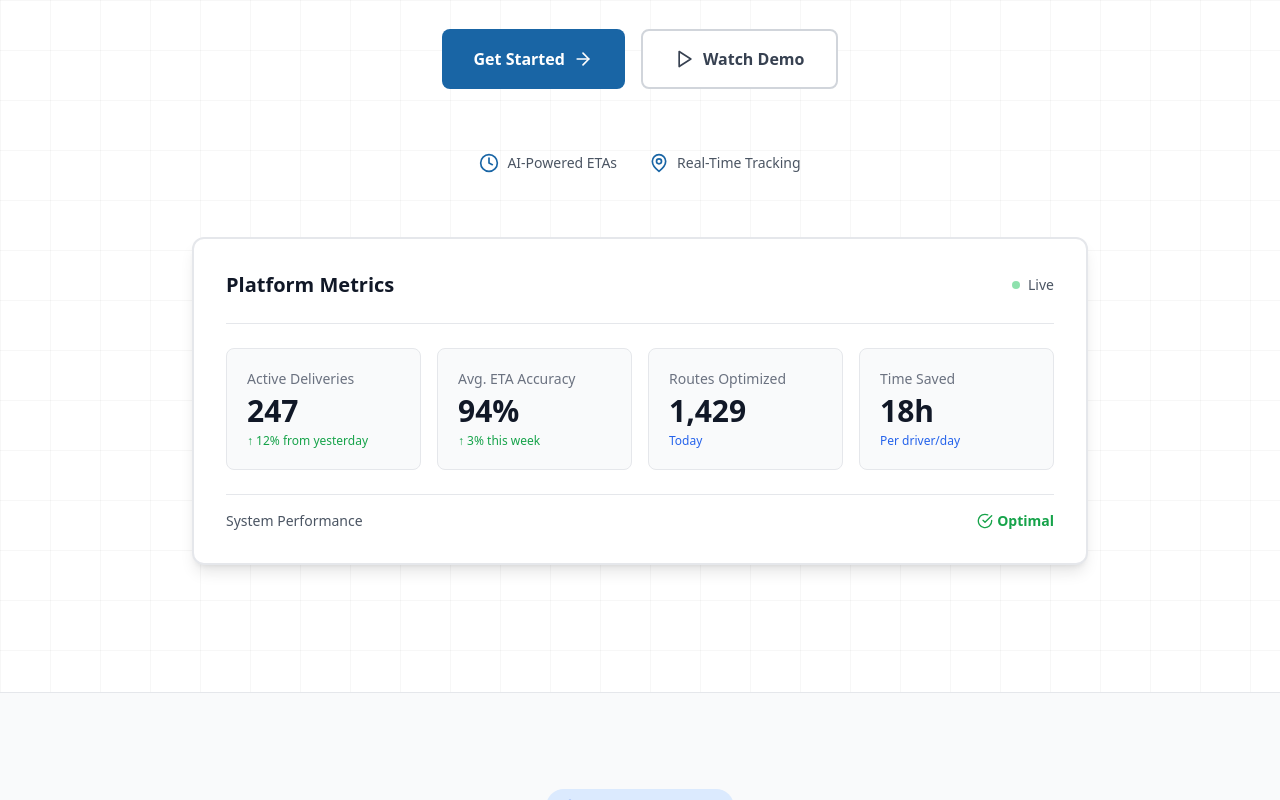
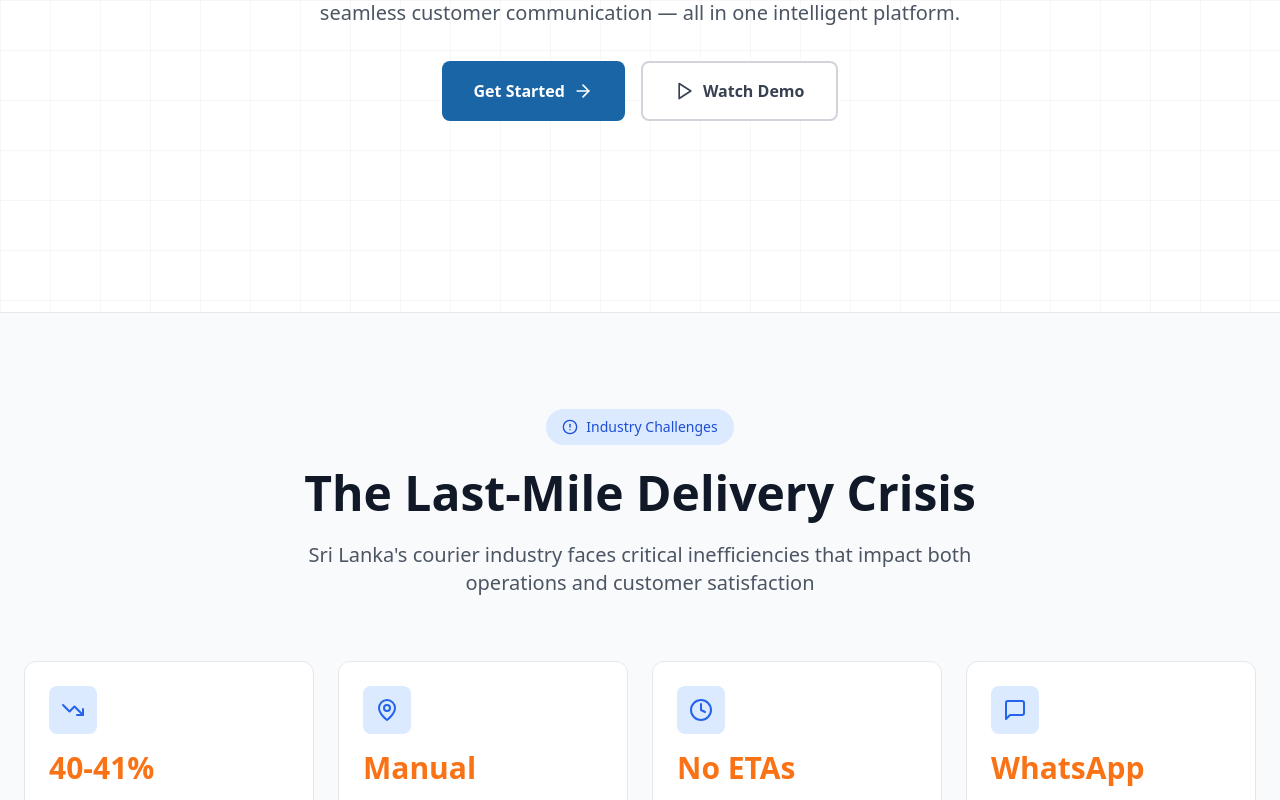
Before and after one commit to chanul26/LamiGo, a React (Vite) app: page / in a window 1280 px wide. Shown: the part 500-1300 px from the top of the page. Built offline with nearby package versions, Linux system fonts and the light colour scheme.

Commit message:
remove unwanted things

```diff
--- a/src/components/Hero.tsx
+++ b/src/components/Hero.tsx
@@ -80,7 +80,7 @@ export default function Hero() {
         </div>
       </nav>
 
-      <div className="relative z-10 max-w-7xl mx-auto px-6 py-20 md:py-32">
+      <div className="relative z-10 max-w-7xl mx-auto px-6 pt-24 md:pt-32 lg:pt-40 pb-24 md:pb-40 lg:pb-48">
         <div className="max-w-4xl mx-auto">
           {/* Centered Content */}
           <div className="text-center space-y-8">
@@ -143,87 +143,9 @@ export default function Hero() {
               </button>
             </motion.div>
 
-            <motion.div
-              className="flex items-center justify-center space-x-8 pt-8"
-              initial={{ opacity: 0, y: 12 }}
-              animate={isVisible ? { opacity: 1, y: 0 } : {}}
-              transition={{ duration: 0.6, delay: 1 }}
-            >
-              <div className="flex items-center space-x-2">
-                <Clock className="w-5 h-5 text-[#1965A5]" />
-                <span className="text-sm text-gray-600">AI-Powered ETAs</span>
-              </div>
-              <div className="flex items-center space-x-2">
-                <MapPin className="w-5 h-5 text-[#1965A5]" />
-                <span className="text-sm text-gray-600">Real-Time Tracking</span>
-              </div>
-            </motion.div>
+
           </div>
 
-          {/* Metrics Card Below */}
-          <motion.div
-            className="mt-16"
-            initial={{ opacity: 0, y: 30, scale: 0.95 }}
-            animate={isVisible ? { opacity: 1, y: 0, scale: 1 } : {}}
-            transition={{ duration: 0.8, delay: 0.5 }}
-          >
-            <div className="bg-white border-2 border-gray-200 rounded-xl p-8 shadow-lg hover:shadow-xl transition-shadow duration-300">
-              <div className="space-y-6">
-                <div className="flex items-center justify-between pb-6 border-b border-gray-200">
-                  <h3 className="text-xl font-bold text-gray-900">Platform Metrics</h3>
-                  <div className="flex items-center space-x-2">
-                    <div className="w-2 h-2 bg-green-500 rounded-full animate-pulse"></div>
-                    <span className="text-sm font-medium text-gray-600">Live</span>
-                  </div>
-                </div>
-
-                <div className="grid grid-cols-2 md:grid-cols-4 gap-4">
-                  <MetricCard
-                    label="Active Deliveries"
-                    value="247"
-                    change="↑ 12% from yesterday"
-                    changeColor="text-green-600"
-                    delay={0.6}
-                    isVisible={isVisible}
-                  />
-                  <MetricCard
-                    label="Avg. ETA Accuracy"
-                    value="94%"
-                    change="↑ 3% this week"
-                    changeColor="text-green-600"
-                    delay={0.7}
-                    isVisible={isVisible}
-                  />
-                  <MetricCard
-                    label="Routes Optimized"
-                    value="1,429"
-                    change="Today"
-                    changeColor="text-blue-600"
-                    delay={0.8}
-                    isVisible={isVisible}
-                  />
-                  <MetricCard
-                    label="Time Saved"
-                    value="18h"
-                    change="Per driver/day"
-                    changeColor="text-blue-600"
-                    delay={0.9}
-                    isVisible={isVisible}
-                  />
-                </div>
-
-                <div className="pt-4 border-t border-gray-200">
-                  <div className="flex items-center justify-between text-sm">
-                    <span className="text-gray-600">System Performance</span>
-                    <span className="font-semibold text-green-600 flex items-center space-x-1">
-                      <CheckCircle className="w-4 h-4" />
-                      <span>Optimal</span>
-                    </span>
-                  </div>
-                </div>
-              </div>
-            </div>
-          </motion.div>
         </div>
       </div>
 
```
